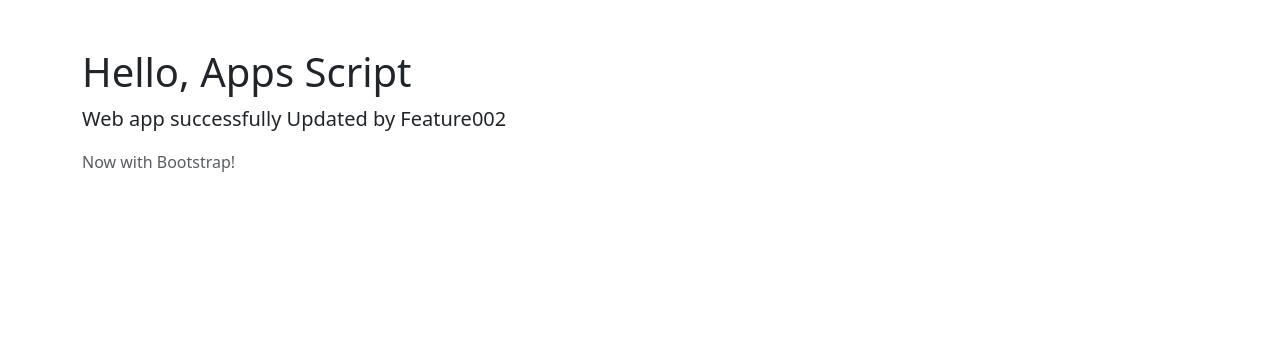
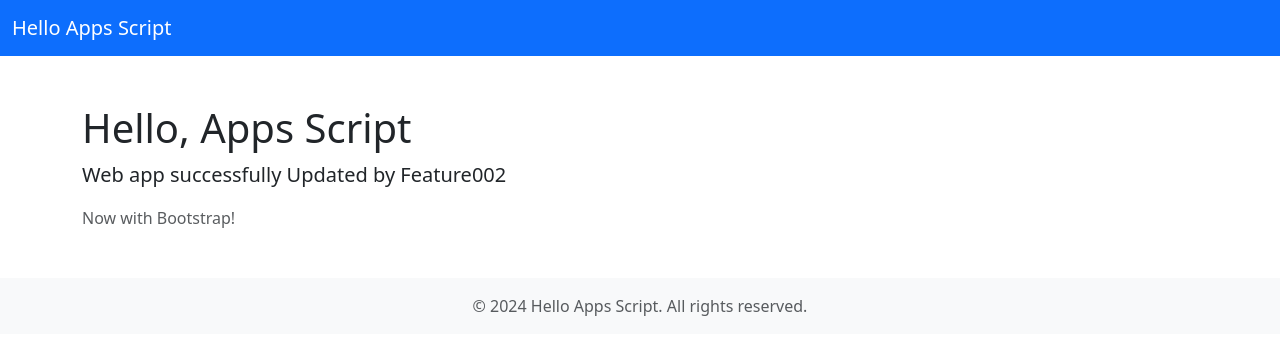
Before and after one commit to rocktremblay/testCodex, a website: page src/index.html in a window 1280 px wide. Drawn offline with nearby package versions, Linux system fonts and the light colour scheme.

Commit message:
Commit all changes

```diff
--- a/src/index.html
+++ b/src/index.html
@@ -8,11 +8,21 @@
     <link href="https://cdn.jsdelivr.net/npm/bootstrap@5.3.3/dist/css/bootstrap.min.css" rel="stylesheet" integrity="sha384-QWTKZyjpPEjISv5WaRU9OFeRpok6YctnYmDr5pNlyT2bRjXh0JMhjY6hW+ALEwIH" crossorigin="anonymous">
   </head>
   <body>
+    <!-- Header/Navbar -->
+    <nav class="navbar navbar-expand-lg navbar-dark bg-primary">
+      <div class="container-fluid">
+        <a class="navbar-brand" href="#">Hello Apps Script</a>
+      </div>
+    </nav>
     <div class="container">
       <h1 class="mt-5">Hello, Apps Script</h1>
       <p class="lead">Web app successfully Updated by Feature002</p>
       <p class="text-muted">Now with Bootstrap!</p>
     </div>
+    <!-- Footer -->
+    <footer class="bg-light text-center text-muted py-3 mt-5">
+      &copy; 2024 Hello Apps Script. All rights reserved.
+    </footer>
     <script src="https://cdn.jsdelivr.net/npm/bootstrap@5.3.3/dist/js/bootstrap.bundle.min.js" integrity="sha384-YvpcrYf0tY3lHB60NNkmXc5s9fDVZLESaAA55NDzOxhy9GkcIdslK1eN7N6jIeHz" crossorigin="anonymous"></script>
   </body>
 </html>
```
